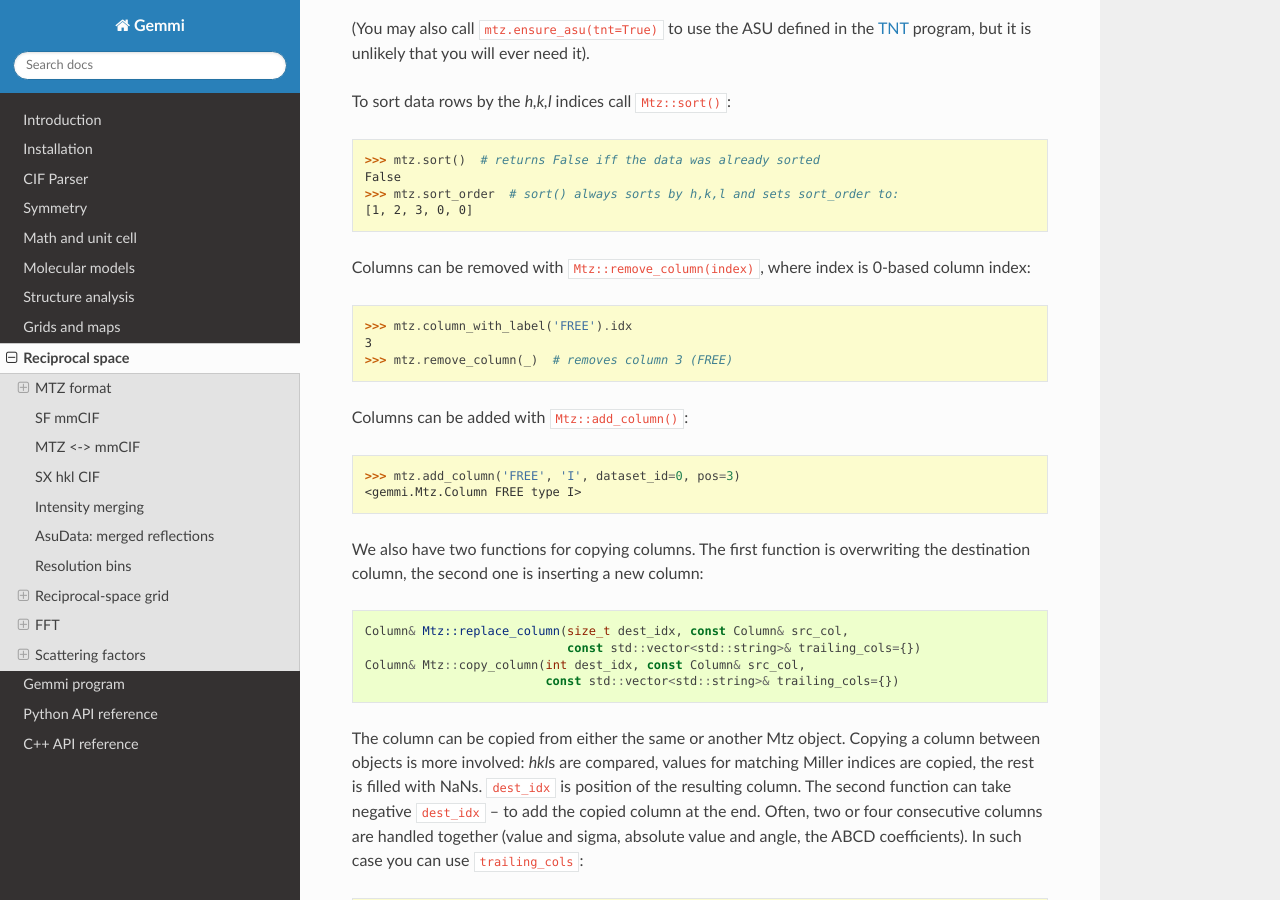
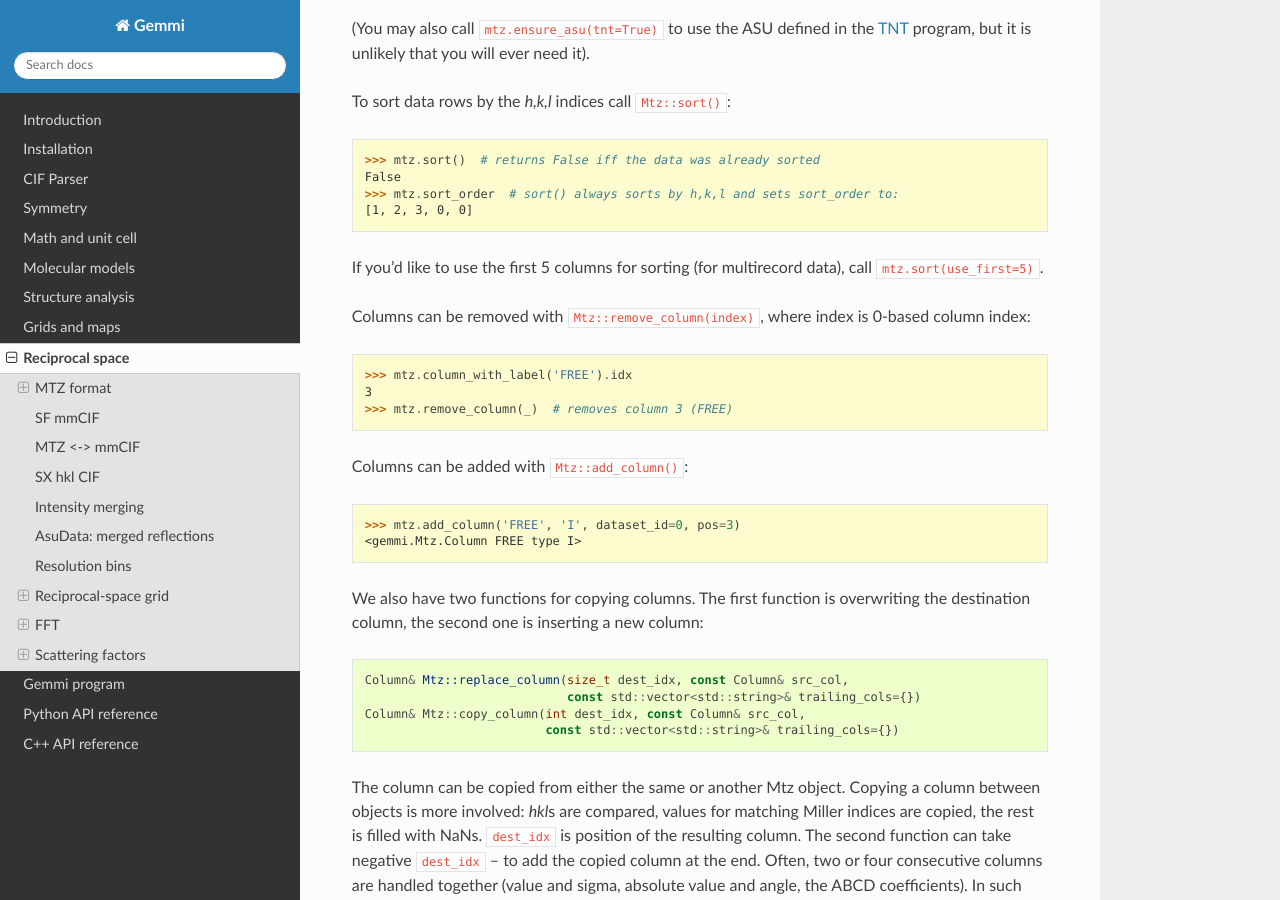
Before and after one commit to project-gemmi/gemmi, a Sphinx documentation site: the page built from docs/hkl.rst, in a window 1280 px wide and 900 px high, scrolled down 9802 px. Built offline with Sphinx 7.4.7 and the Read the Docs theme 2.0.0, drawn with Linux system fonts in a browser that asks for light colours.

Commit message:
Mtz::sort(): add optional argument
mtz.sort(use_first=5) will sort using the first 5 column (default is 3)

```diff
--- a/docs/hkl.rst
+++ b/docs/hkl.rst
@@ -545,6 +545,17 @@ To sort data rows by the *h,k,l* indices call ``Mtz::sort()``:
   False
   >>> mtz.sort_order  # sort() always sorts by h,k,l and sets sort_order to:
   [1, 2, 3, 0, 0]
+
+If you'd like to use the first 5 columns for sorting (for multirecord data),
+call ``mtz.sort(use_first=5)``.
+
+.. doctest::
+  :hide:
+
+  >>> mtz.sort(use_first=5)
+  False
+  >>> mtz.sort_order
+  [1, 2, 3, 4, 5]
 
 Columns can be removed with ``Mtz::remove_column(index)``,
 where index is 0-based column index:
```
Also changed, not shown: 2 other files.
